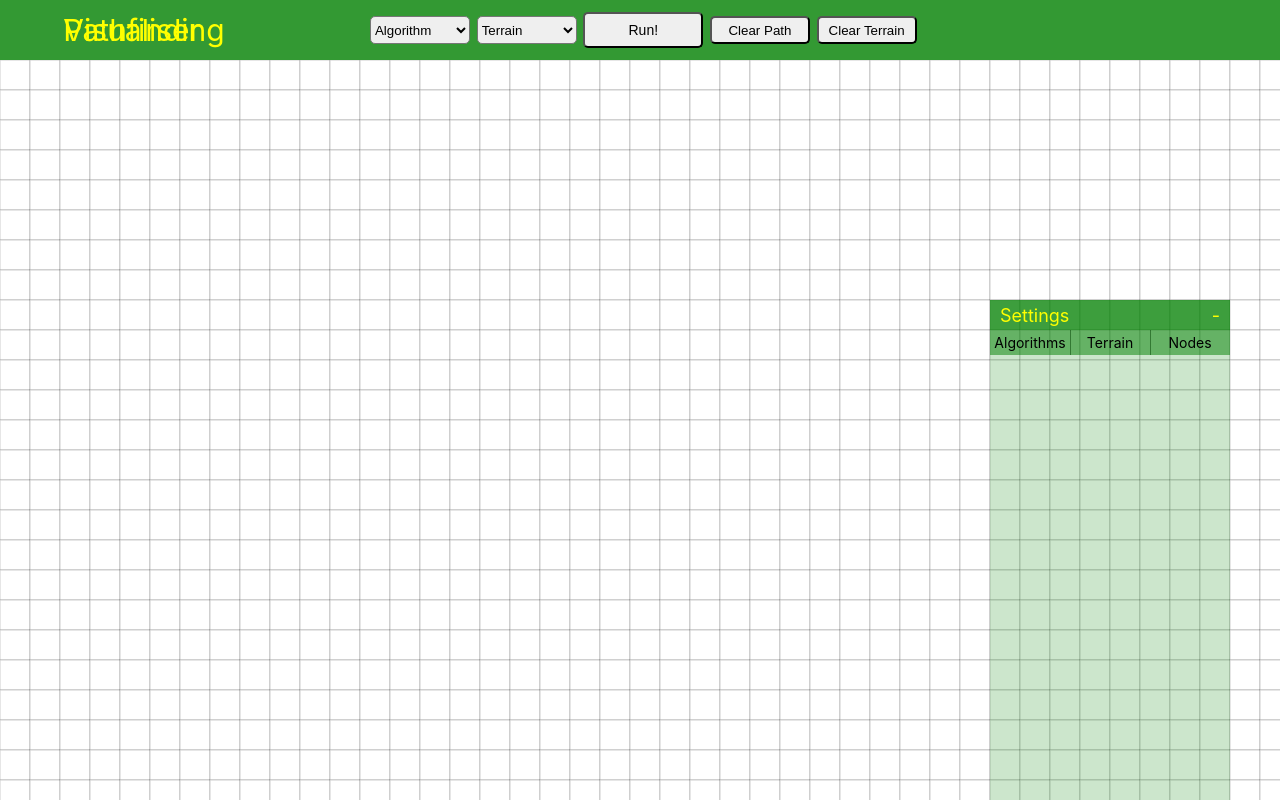
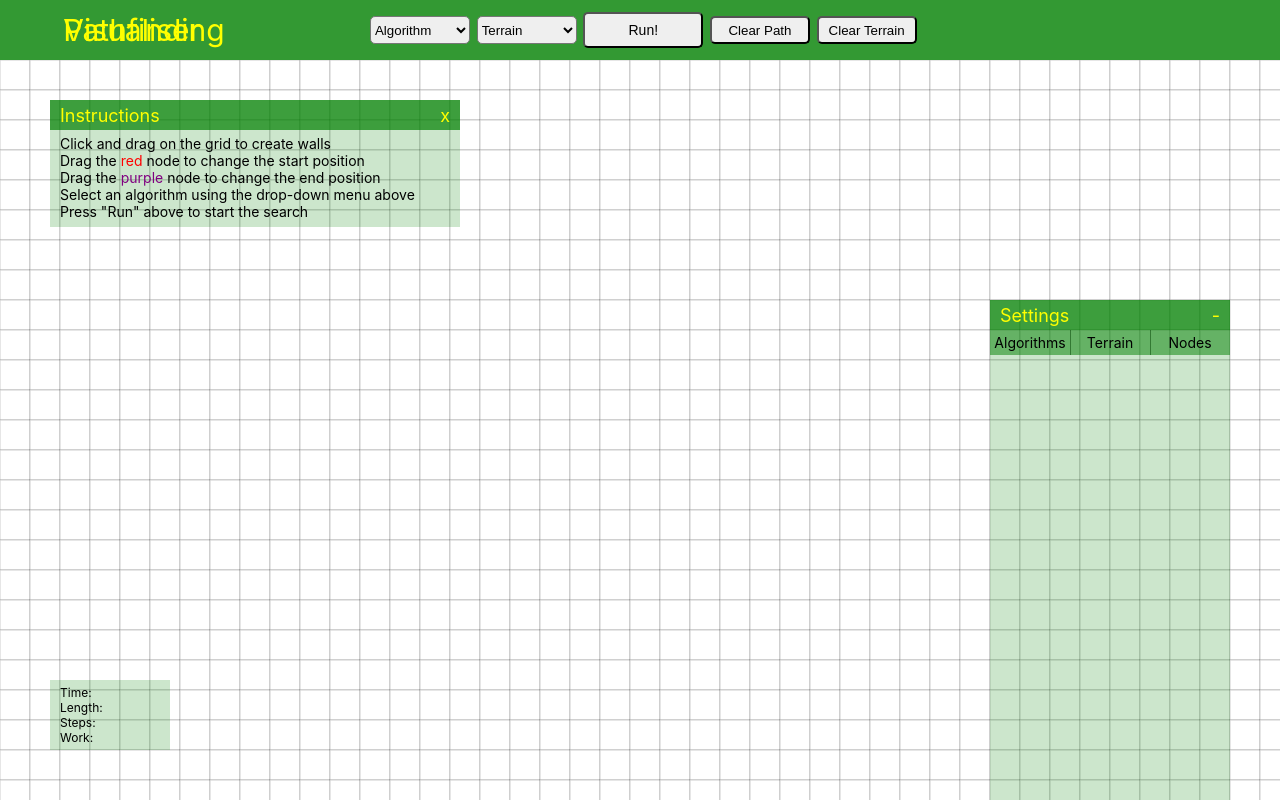
Before and after one commit to Jonezia/pathfinding-visualiser, a React (Create React App) app: page / in a window 1280 px wide. Built offline with nearby package versions, Linux system fonts and the light colour scheme; the HTML template or start-up script is replaced by a standard one.

Commit message:
options and stats skeletons

```diff
--- a/src/App.js
+++ b/src/App.js
@@ -2,6 +2,8 @@ import React,{useRef,useState,useLayoutEffect} from 'react';
 import Bar from './bar/bar';
 import Grid from './grid/grid';
 import Options from './options/options';
+import Instructions from './instructions/instructions'
+import Stats from './stats/stats'
 
 export default function App(props) {
     const targetRef = useRef()
@@ -33,6 +35,8 @@ export default function App(props) {
             <Grid node_size={nodeSize} width={dimensions.width}
             height={dimensions.height - 60}/>
             <Options/>
+            <Instructions/>
+            <Stats/>
         </div>
     )
 }
--- /dev/null
+++ b/src/instructions/instructions.css
@@ -0,0 +1,26 @@
+#instructionsContainer {
+    position: absolute;
+    top: 100px;
+    left: 50px;
+    width: 410px;
+    background-color: rgba(0,128,0,0.2)
+}
+
+#bodyContainer {
+    padding: 5px 10px 7px 10px;
+}
+
+#body {
+    height: 100%;
+    width: 100%;
+    margin: 0;
+    font-size: 14px;
+}
+
+.red {
+    color: red;
+}
+
+.purple {
+    color: purple;
+}
--- /dev/null
+++ b/src/instructions/instructions.jsx
@@ -0,0 +1,23 @@
+import React from 'react'
+import './instructions.css'
+
+export default function Instructions(props) {
+    return(
+        <div id="instructionsContainer">
+            <div id="header">
+                <p className="headerItems">Instructions</p>
+                <p className="headerItems">x</p>
+            </div>
+            <div id="bodyContainer">
+                <p id="body">
+                Click and drag on the grid to create walls<br></br>
+                Drag the <span className="red">red </span>
+                node to change the start position<br></br>
+                Drag the <span className="purple">purple </span>
+                node to change the end position<br></br>
+                Select an algorithm using the drop-down menu above<br></br>
+                Press "Run" above to start the search</p>
+            </div>
+        </div>
+    )
+}
--- /dev/null
+++ b/src/stats/stats.css
@@ -0,0 +1,13 @@
+#statsContainer {
+    position: absolute;
+    bottom: 50px;
+    left: 50px;
+    width: 100px;
+    background-color: rgba(0,128,0,0.2);
+    padding: 5px 10px 5px 10px;
+}
+
+#statsContent {
+    font-size: 12px;
+    margin: 0;
+}
--- /dev/null
+++ b/src/stats/stats.jsx
@@ -0,0 +1,13 @@
+import React from 'react'
+import './stats.css'
+
+export default function Stats(props) {
+    return(
+        <div id="statsContainer">
+            <p id="statsContent">Time: <br></br>
+            Length: <br></br>
+            Steps: <br></br>
+            Work: </p>
+        </div>
+    )
+}
```
